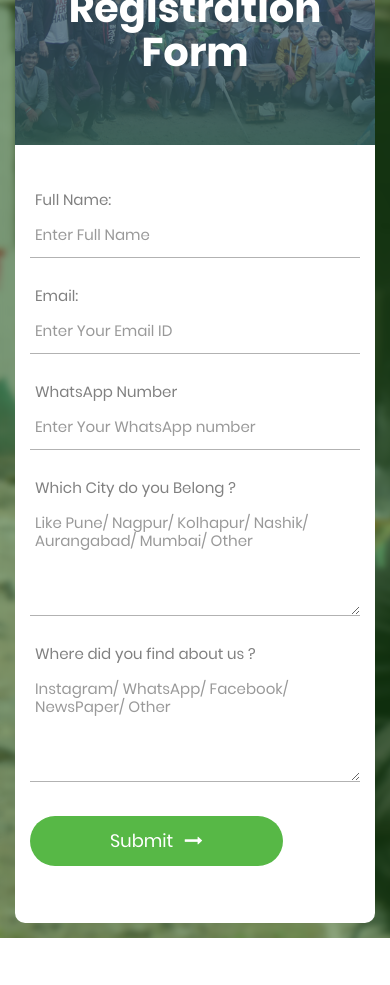
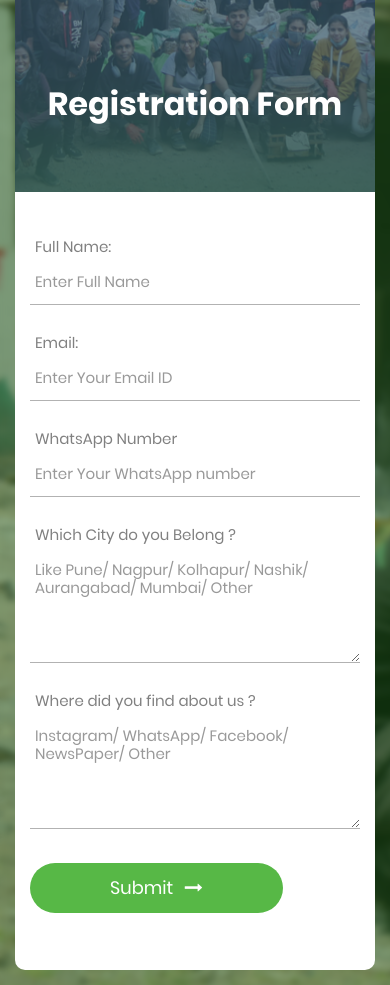
Before and after one commit to indianploggers/indianploggers.github.io, a plain HTML site: page index.html in a window 390 px wide. Before the commit the page ends 938 px from the top, so only its background shows below. Drawn offline with Linux system fonts and the light colour scheme; some packages are replaced by stand-ins of ours.

Commit message:
Update index.html

```diff
--- a/index.html
+++ b/index.html
@@ -37,8 +37,22 @@
     	  justify-content: center;
     	  min-height: 100vh;
     	  max-width: 100vw;
-    	  padding-bottom: 0px;
 		}
+
+		/* If the screen size is 601px wide or more, set the font-size of <div> to 80px */
+
+/* If the screen size is 600px wide or less, set the font-size of <div> to 30px */
+@media screen and (max-width: 600px) {
+  .contact100-form-title-1 h1{
+    font-size: 2rem;
+	margin-top: 50%;
+	padding-bottom: -2.5px;
+  }
+
+  .contact100-form-title{
+	  display: flex;
+  }
+}
 		</style>
 
 	<div class="container-contact100">
```
